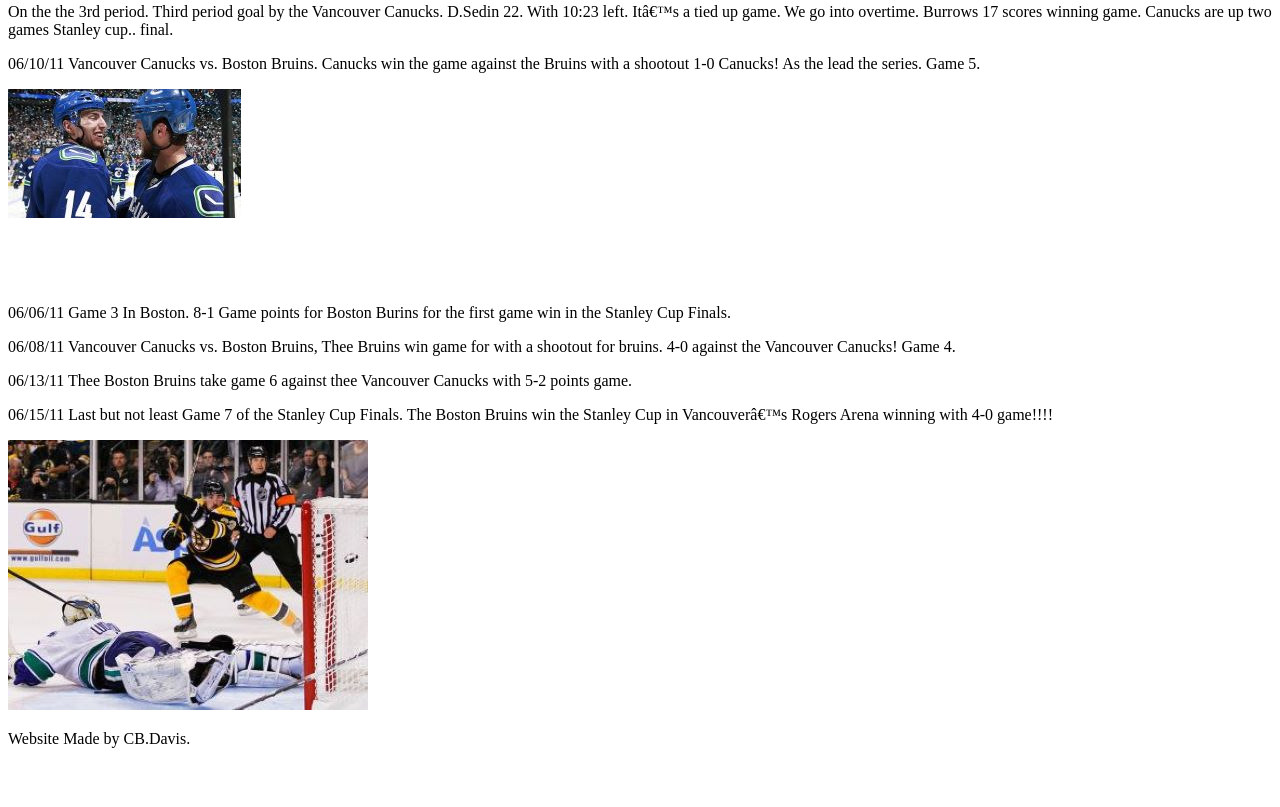
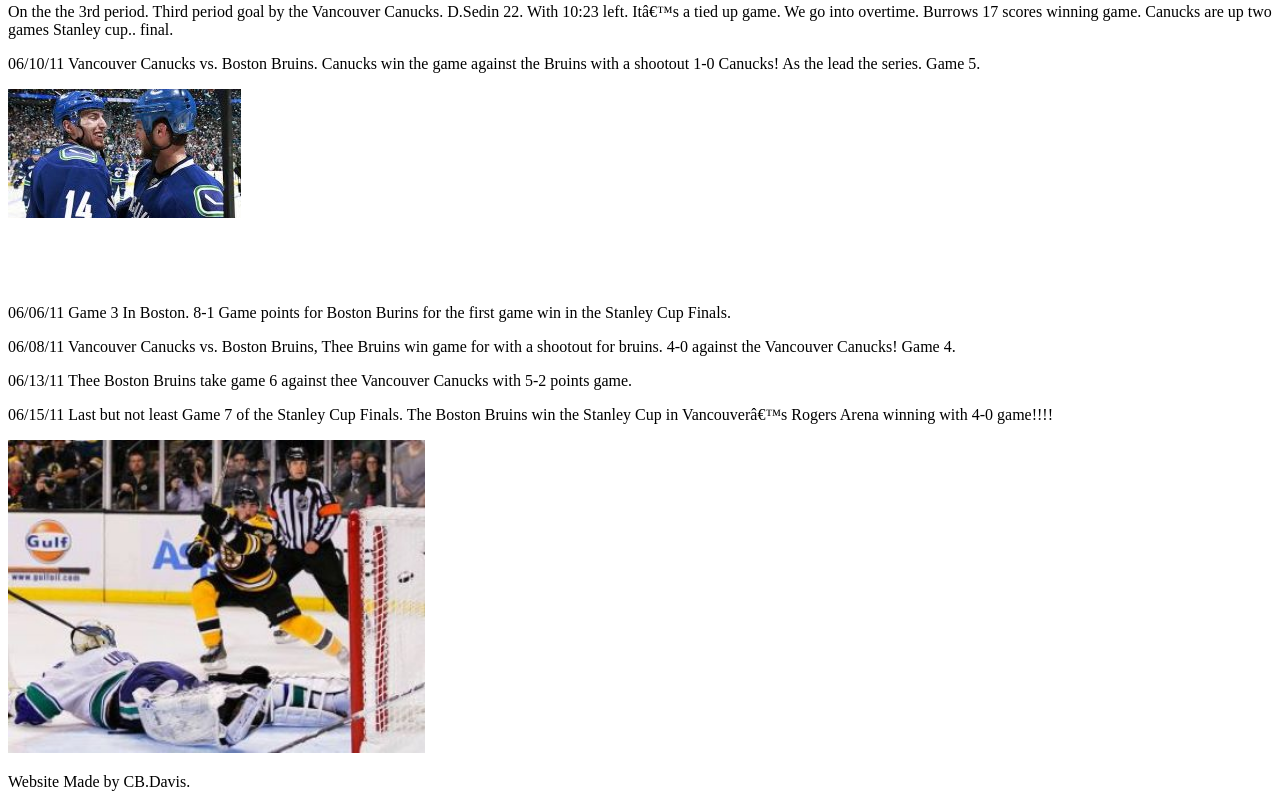
Before and after one commit to BonnC/Website, a plain HTML site: page index.html in a window 1280 px wide. Shown: the part 521-1328 px from the top of the page. Before the commit the page ends 1285 px from the top, so only its background shows below. Drawn offline with Linux system fonts and the light colour scheme.

Commit message:
Update index.html

```diff
--- a/index.html
+++ b/index.html
@@ -36,7 +36,7 @@ We go into overtime. Burrows 17 scores winning game. Canucks are up two games St
 
 
 
-<img src="images\nhl_stanley2011.jpg"/>
+<img src="images\nhl_stanley2011.jpg" width="33%"/>
 <Footer>
   <p> Website Made by CB.Davis.</p>
 </footer>
```
